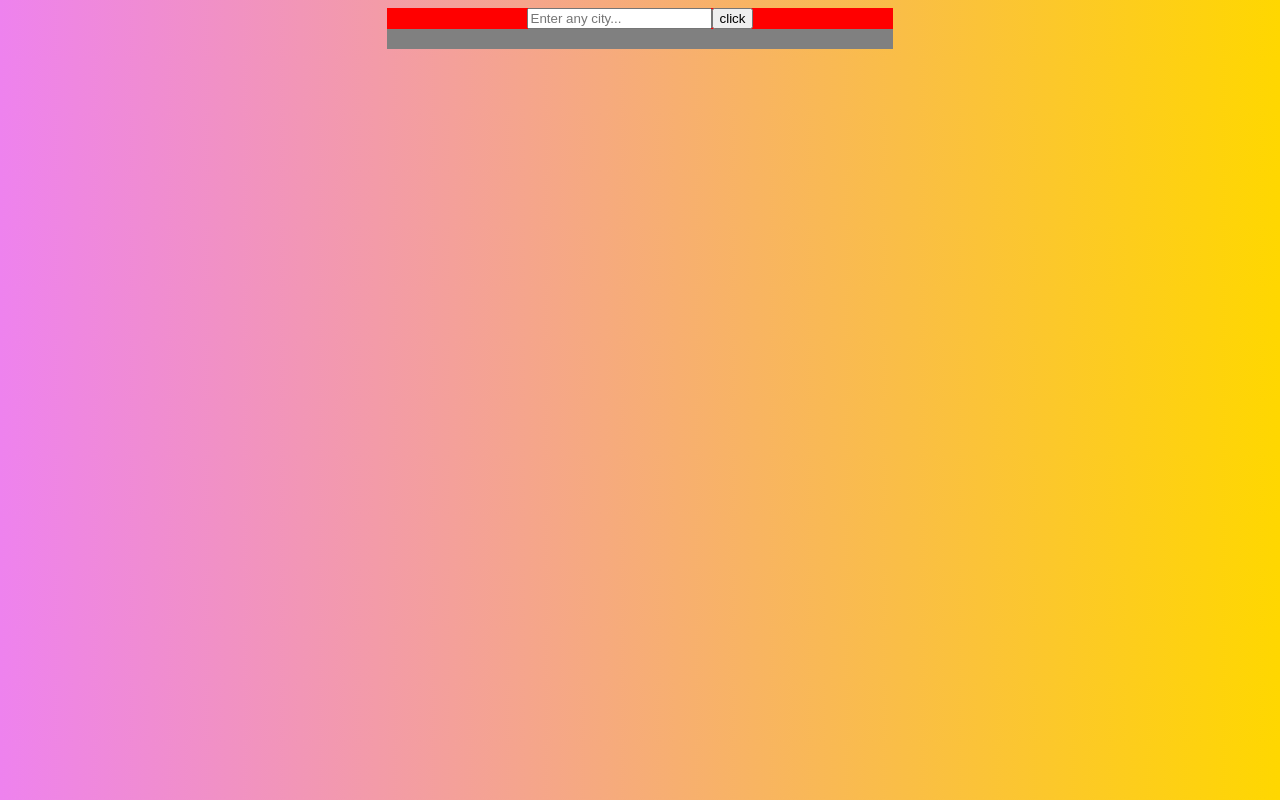
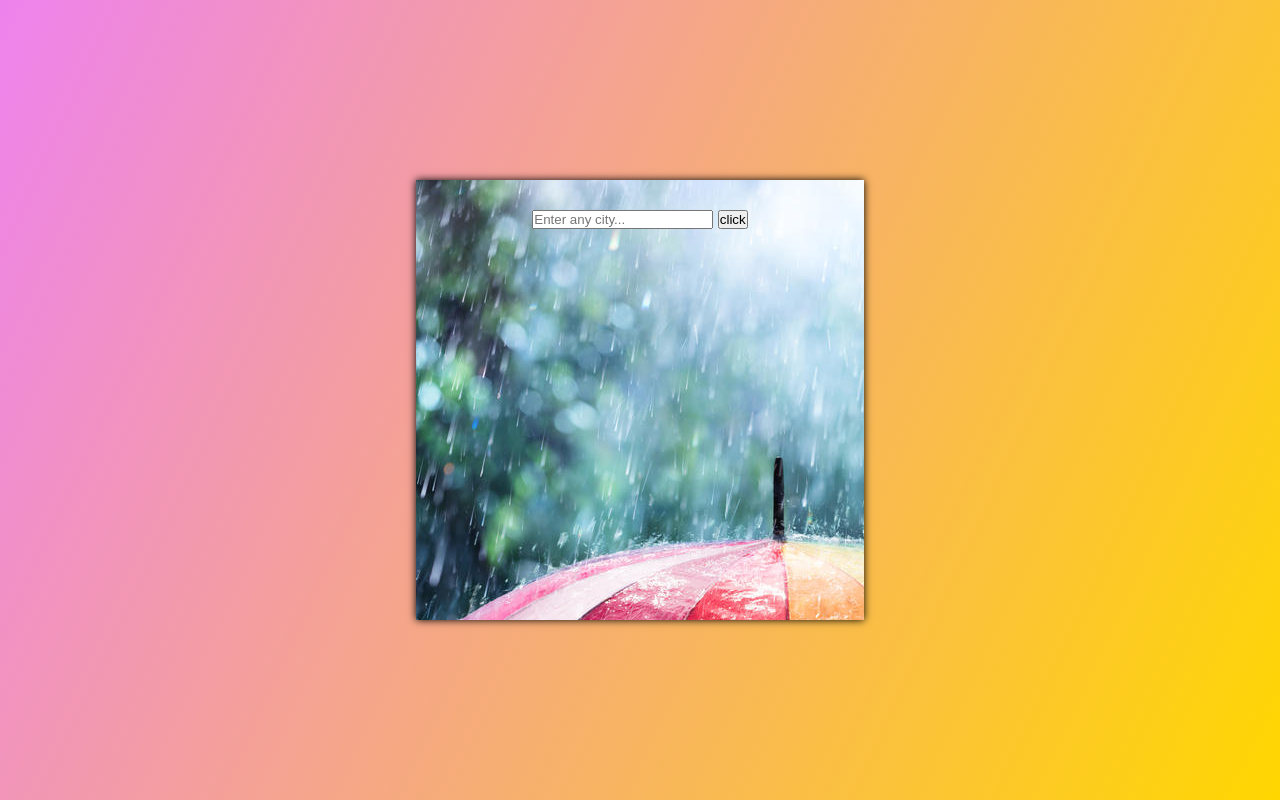
Before and after one commit to rankopolat/Project, a PHP site: page / in a window 1280 px wide. Run offline with PHP 8.4, Linux system fonts and the light colour scheme.

Commit message:
Update style3.css

```diff
--- a/style3.css
+++ b/style3.css
@@ -1,37 +1,47 @@
+*{
+	margin:0;
+	padding:0;
+	outline:none;
+	box-sizing:border-box;
+	font-family:'Poppins', sans-serif;
+
+}
+
 body{
-	background-image: linear-gradient(to right,violet, gold);
+
+	height:100vh;
+	width:100%;
+	background-image: linear-gradient(115deg,violet, gold);
 
 }
 .wrap{
 
-  height:100%;
-  width:100%;
-  display: flex;
-  align-items: center;
-  justify-content: center;
+   position:absolute;
+   top:50%;
+   left:50%;
+   transform: translate(-50%,-50%);
+
+}
+.wrap{
+
+	background-image: url("rain.jpg");
+	width:35%;
+	padding:30px;
+	height:55%;
+	box-shadow:0 0 8px
+
+}
+.banner{
 
 }
 
-.banner{
-  width: 40%;
-  height: 70%;
-  background-color:grey;
-}
+.inputs{
 
-.inputs{
-	display: flex;
-	width:100%;
-	align-items: center;
-	justify-content: center;
-	height:10%;
-	background-color:red;
-
+	text-align:center;
 }
 
 .wrapper{
-	background-color:blue;
-	width:100%;
-	height:100%;
+
 
 
 }
```
